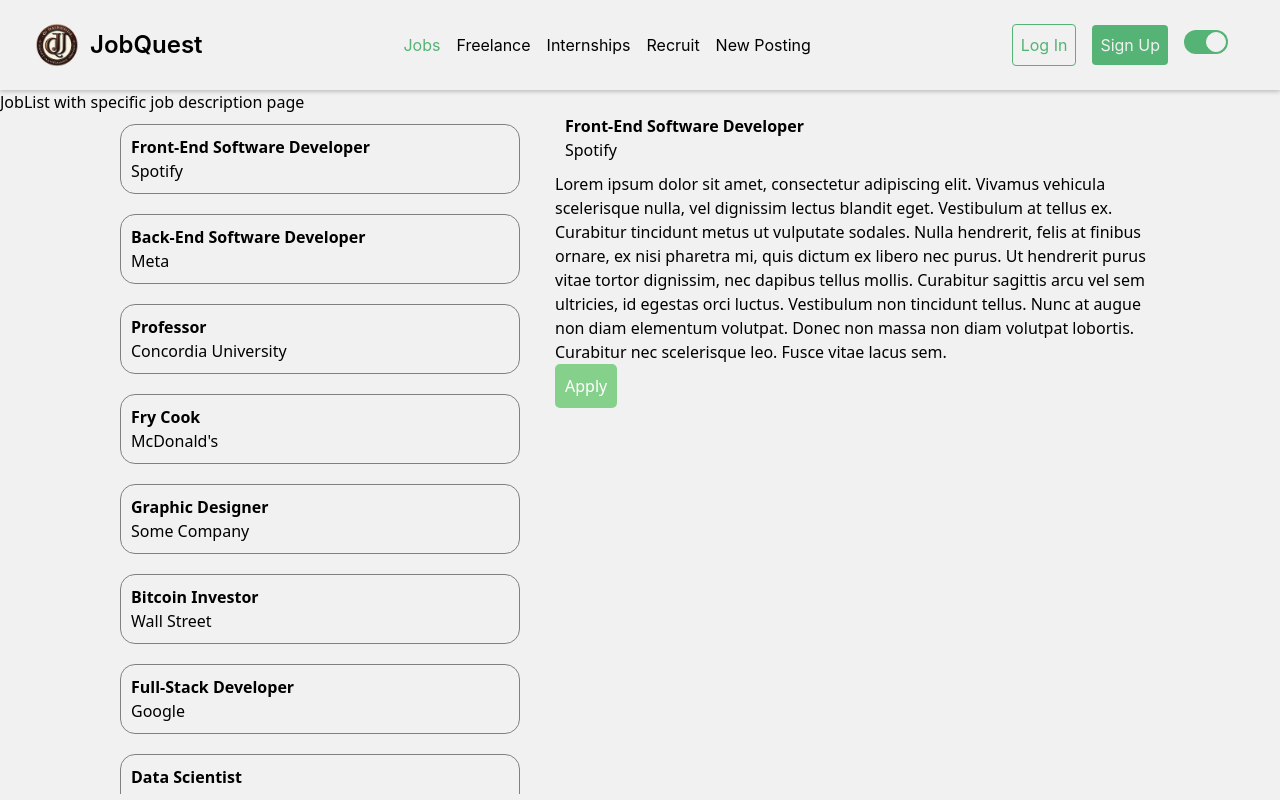
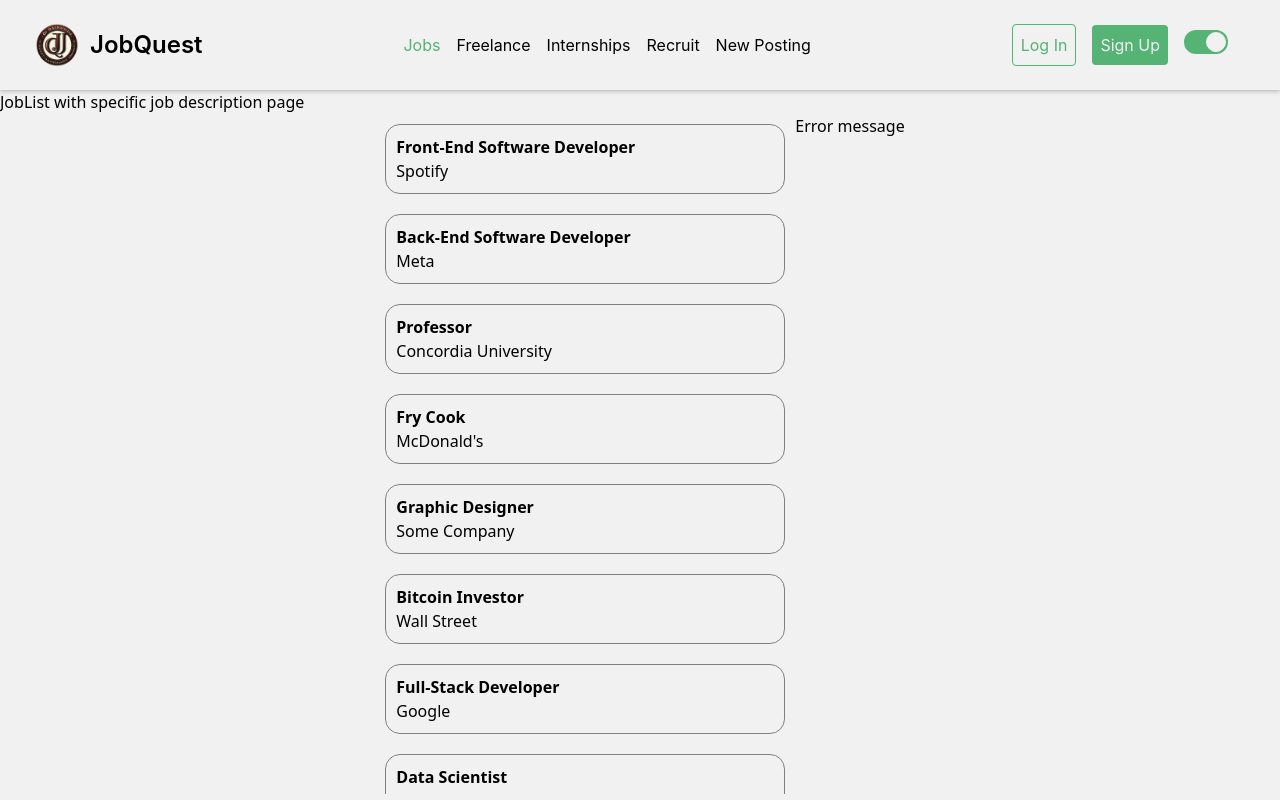
Before and after one commit to Adissuu/JobQuest, a Next.js app in the folder client/: page /jobs/j1 in a window 1280 px wide. Built offline with nearby package versions, Linux system fonts and the light colour scheme.

Commit message:
edited PR to remove previous change (JQ-11)

```diff
--- a/client/components/Jobs/JobDescription.js
+++ b/client/components/Jobs/JobDescription.js
@@ -6,7 +6,7 @@
 function JobDescription(props) {
     const router = useRouter();
 
-    const job = findJob(router.query.Id);
+    const job = findJob(router.query.id);
 
     if (!job) return <div>Error message</div>
 
```
